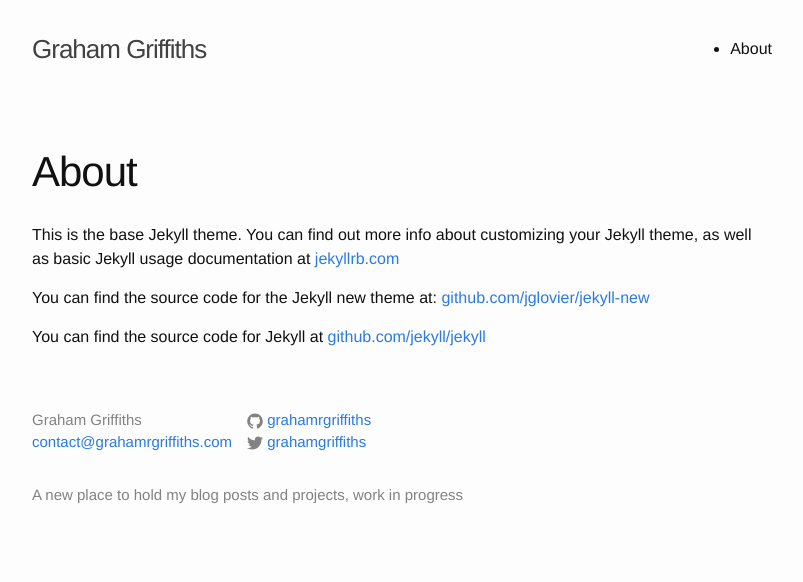
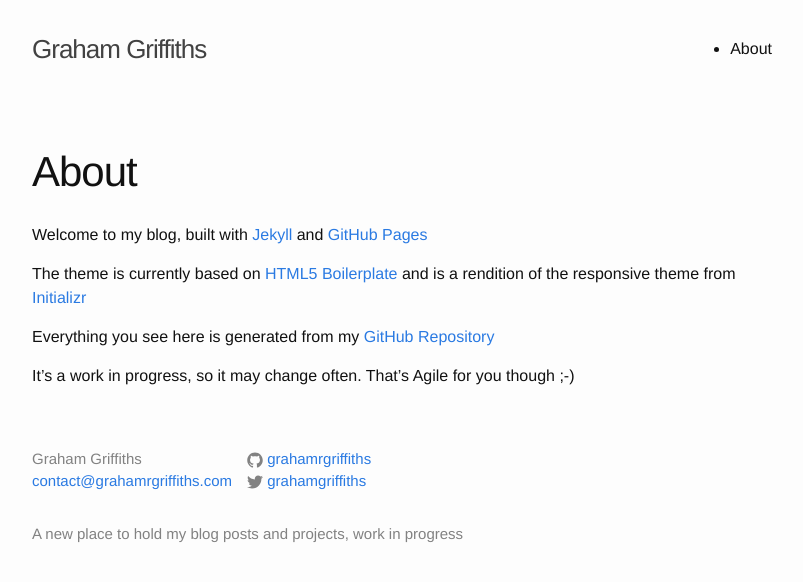
Before and after one commit to grahamrgriffiths/grahamrgriffiths.github.io, a Jekyll site: the page built from about.md, in a window 1280 px wide. Shown: the top 582 px of the page, without its empty margins (238-1041 px from the left). Built offline with Jekyll 4.4.1, drawn with Linux system fonts in a browser that asks for light colours; nearby versions of some CDN libraries.

Commit message:
Update about.md

```diff
--- a/about.md
+++ b/about.md
@@ -4,8 +4,10 @@
 permalink: /about/
 ---
 
-This is the base Jekyll theme. You can find out more info about customizing your Jekyll theme, as well as basic Jekyll usage documentation at [jekyllrb.com](http://jekyllrb.com/)
+Welcome to my blog, built with [Jekyll](http://jekyllrb.com/) and [GitHub Pages](https://pages.github.com/)
 
-You can find the source code for the Jekyll new theme at: [github.com/jglovier/jekyll-new](https://github.com/jglovier/jekyll-new)
+The theme is currently based on [HTML5 Boilerplate](https://html5boilerplate.com/) and is a rendition of the responsive theme from [Initializr](http://www.initializr.com/)
 
-You can find the source code for Jekyll at [github.com/jekyll/jekyll](https://github.com/jekyll/jekyll)
+Everything you see here is generated from my [GitHub Repository](http://grahamrgriffiths.github.io)
+
+It's a work in progress, so it may change often. That's Agile for you though ;-)
```
